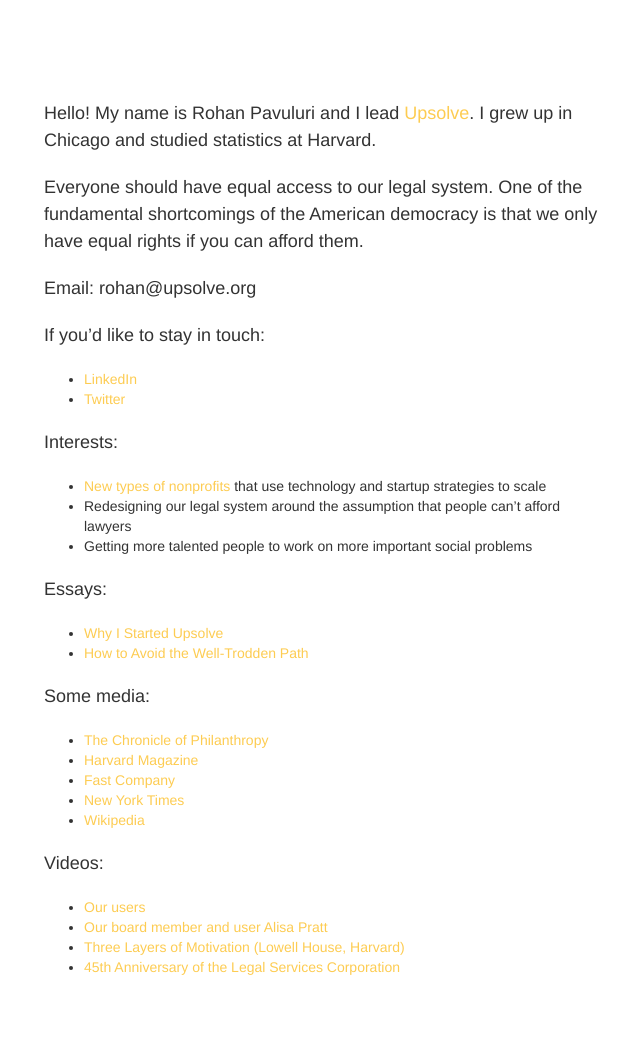
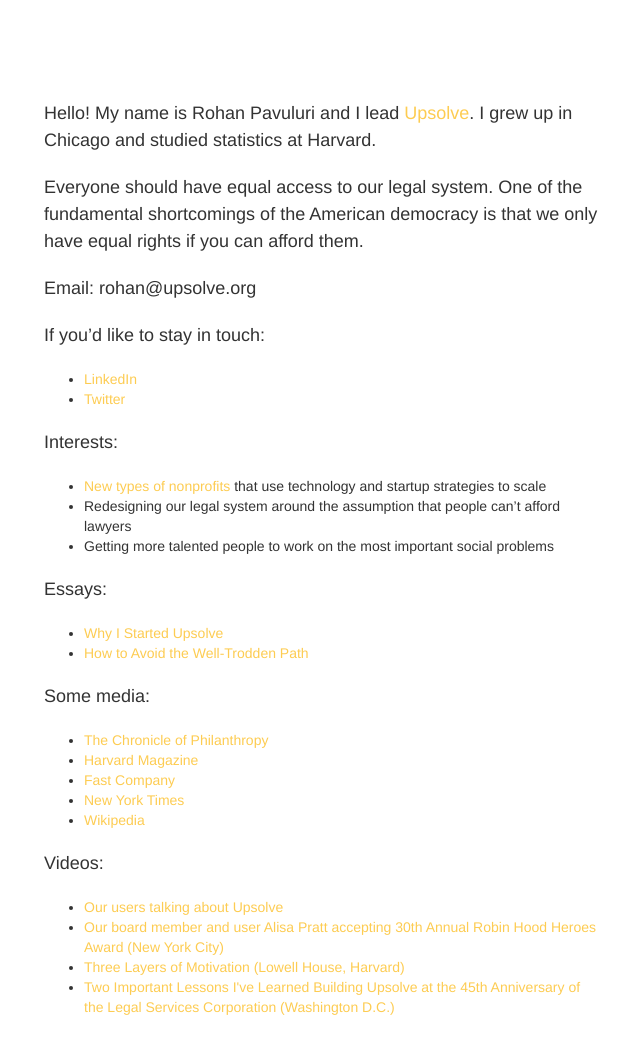
Before and after one commit to RPavuluri/RPavuluri.github.io, a website: page index.html in a window 1280 px wide. Shown: the whole page, without its empty margins (26-666 px from the left). Drawn offline with Linux system fonts and the light colour scheme; a web font is replaced by a local one.

Commit message:
Update index.html

```diff
--- a/index.html
+++ b/index.html
@@ -63,7 +63,7 @@
                                 <ul>
                                     <li><a href="https://www.ycombinator.com/nonprofits/">New types of nonprofits</a> that use technology and startup strategies to scale</li>
                                     <li>Redesigning our legal system around the assumption that people can’t afford lawyers</li>
-                                    <li>Getting more talented people to work on more important social problems</li>
+                                    <li>Getting more talented people to work on the most important social problems</li>
                                 </ul>
                         </p>
                         <p>
@@ -86,10 +86,10 @@
                         <p>
                             Videos:
                                 <ul>
-                                    <li><a href="https://www.youtube.com/watch?v=aLr-xJGWX40">Our users</a></li>
-                                    <li><a href="https://www.youtube.com/watch?v=Z17yKH6a6K0">Our board member and user Alisa Pratt</a></li>
+                                    <li><a href="https://www.youtube.com/watch?v=aLr-xJGWX40">Our users talking about Upsolve</a></li>
+                                    <li><a href="https://www.youtube.com/watch?v=Z17yKH6a6K0">Our board member and user Alisa Pratt accepting 30th Annual Robin Hood Heroes Award (New York City)</a></li>
                                     <li><a href="https://vimeo.com/257936834">Three Layers of Motivation (Lowell House, Harvard)</a></li>
-                                    <li><a href="https://www.youtube.com/watch?v=WDJM3cK0oB4">45th Anniversary of the Legal Services Corporation</a></li>
+                                    <li><a href="https://www.youtube.com/watch?v=WDJM3cK0oB4">Two Important Lessons I've Learned Building Upsolve at the 45th Anniversary of the Legal Services Corporation (Washington D.C.)</a></li>
                                 </ul>
                         </p>
                     </div>
```
